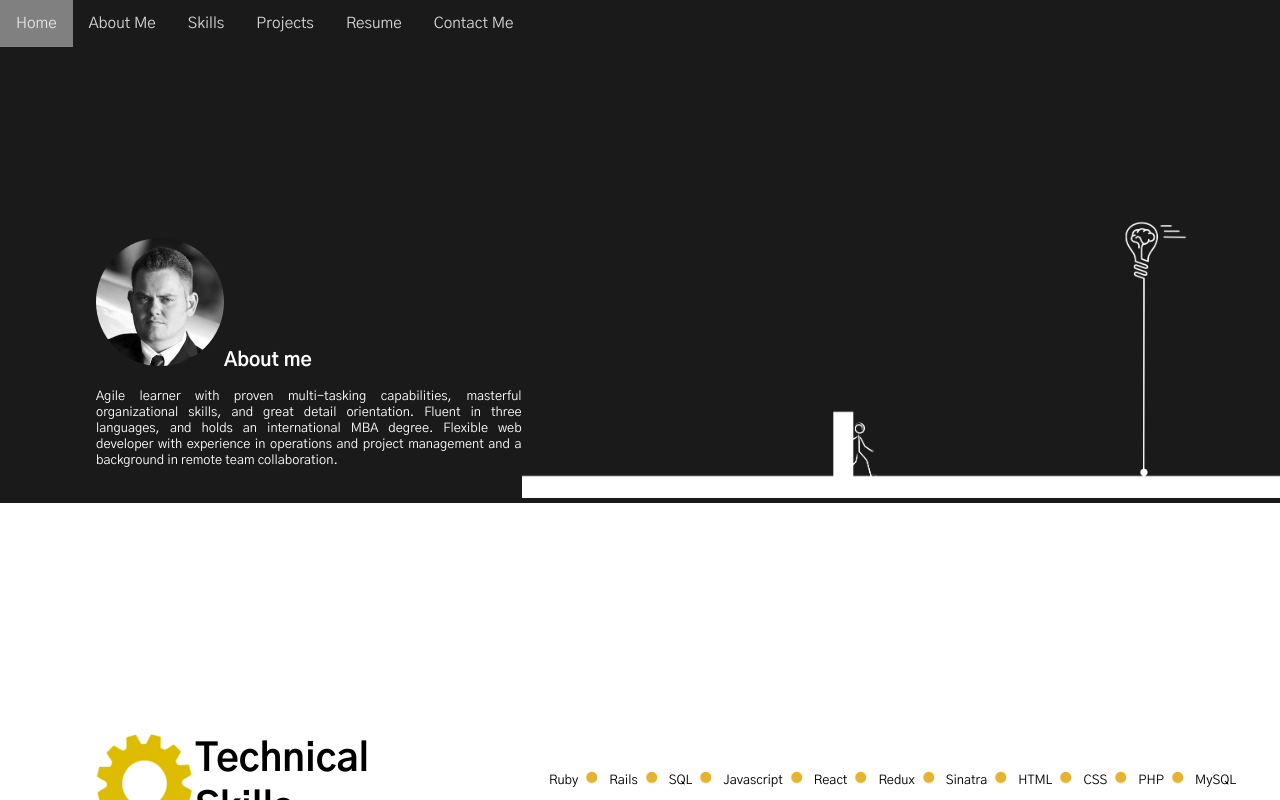
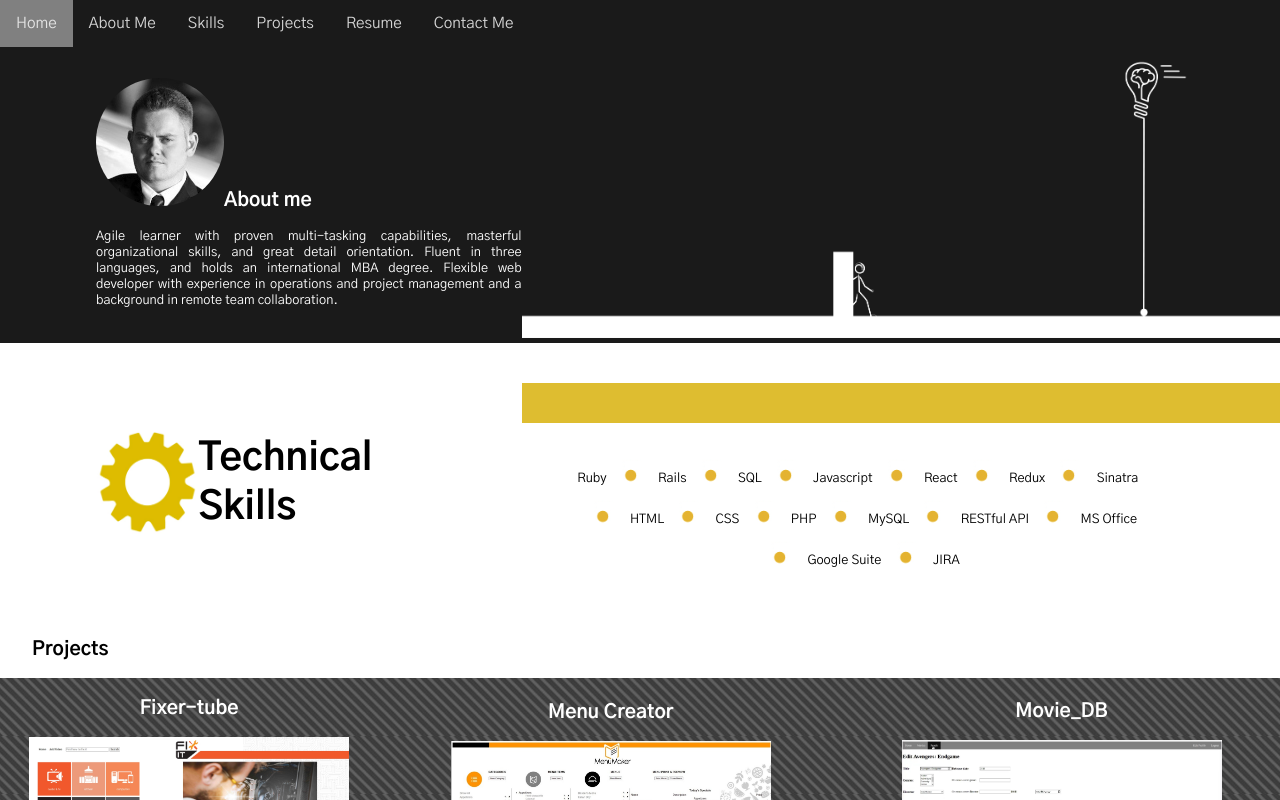
Before and after one commit to nicksolony/portfolio-frontend, a React (Create React App) app: page / in a window 1280 px wide. Shown: the top 800 px of the page. Built offline with nearby package versions, Linux system fonts and the light colour scheme.

Commit message:
added spacing to skills

```diff
--- a/src/App.css
+++ b/src/App.css
@@ -199,10 +199,24 @@ body {
   /* margin-left: 20px; */
   /* list-style-image: url('/src/imgs/skills_bullets.png'); */
 }
+#Skills ul {
+  margin-right: 20%;
+  align-items: left;
+}
 
 #Skills ul li:not(:last-child):after {
   content: url('/src/imgs/skills_bullets.png');
   vertical-align: bottom;
+  margin-left: .8vw;
+  margin-right: .8vw;
+}
+
+hr {
+  height:5vh;
+  /* color: #DEBD30; */
+  background-color:#DEBD30;
+  border: 0px;
+  margin-top: 0%;
 }
 
 #Projects .sectionContent{
@@ -235,7 +249,7 @@ text-align: center;
 
 .component {
   /* height: 50vh; */
-  padding-top: 25vh;
+  padding-top: 5vh;
   padding-left: 2.5vw;
   width: 95vw;
   align-items: center;
@@ -248,6 +262,7 @@ text-align: center;
 
 .row {
   display: flex;
+  width: 100%;
 }
 
 .left {
--- a/src/contents/Skills.js
+++ b/src/contents/Skills.js
@@ -9,6 +9,7 @@ class Skills extends Component {
                 <h2>Technical <br/> Skills</h2>
             </div>
             <div className="right">
+                <hr/>
                 <ul>
                     {this.props.skills.map(skill => {
                         return <li>{skill}</li>
```
